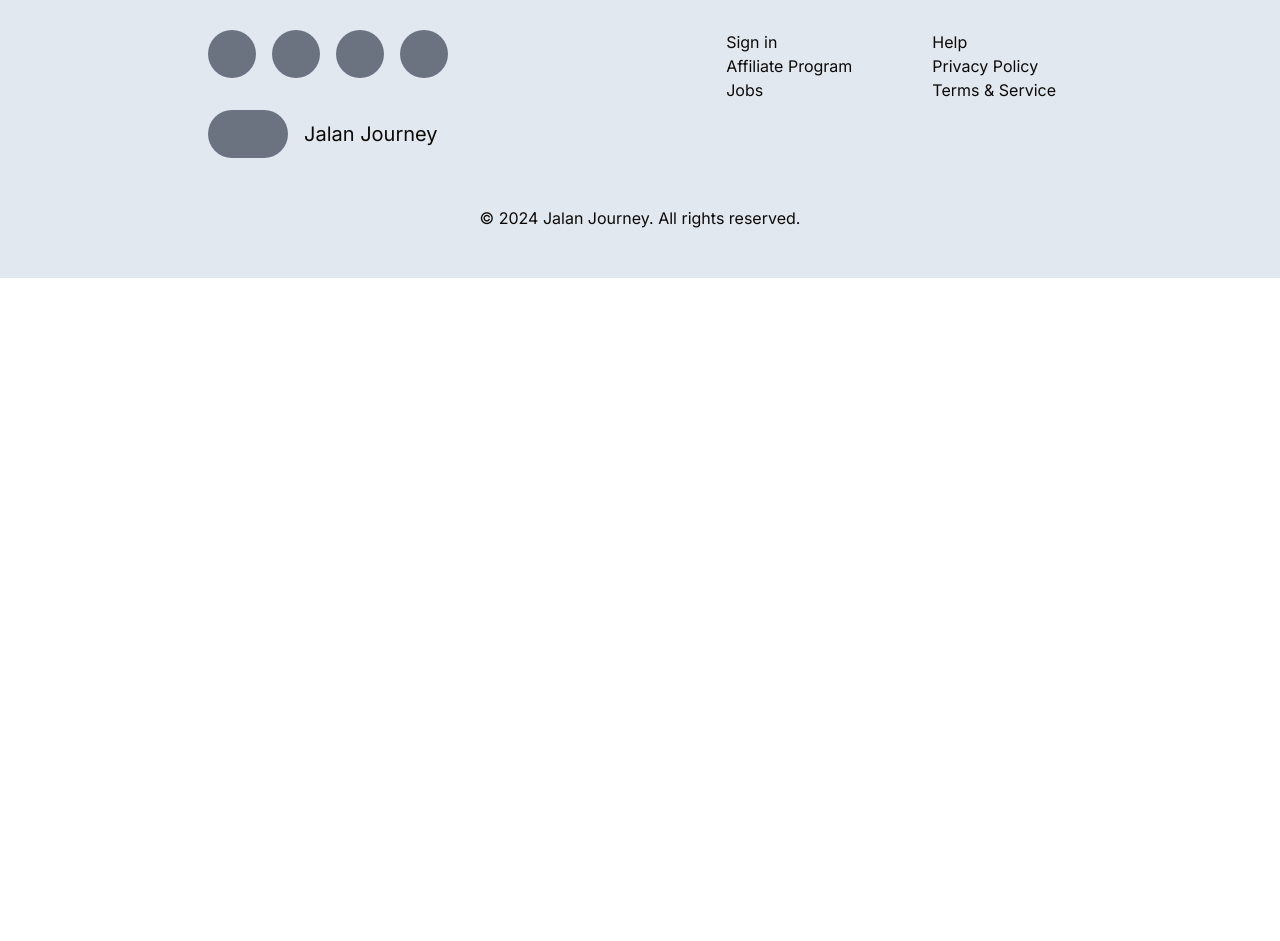
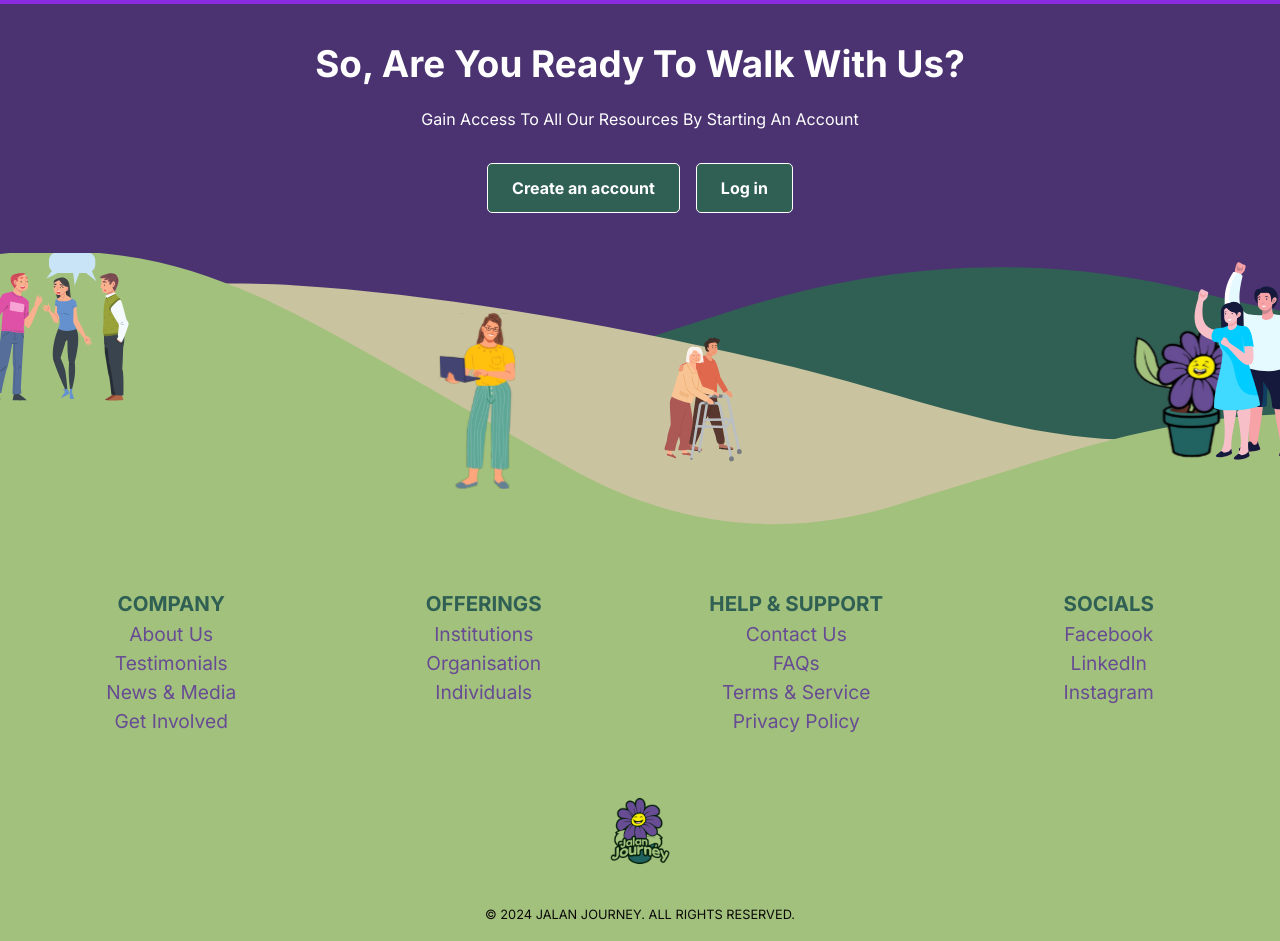
Before and after one commit to timothychangke/JJwebsiteV2, a Next.js app in the folder nextjs_app/: page /recycleme in a window 1280 px wide. Shown: the part 1300-2241 px from the top of the page. Before the commit the page ends 1578 px from the top, so only its background shows below. Built offline with nearby package versions, Linux system fonts and the light colour scheme; no server answers.

Commit message:
feat/footer + feat/catalogue ui updates

```diff
--- /dev/null
+++ b/nextjs_app/app/components/general/Footer.jsx
@@ -0,0 +1,55 @@
+// components/Footer.jsx
+
+import React from 'react';
+import Image from 'next/image';
+import styles from '../../styles/Footer.module.css';
+import logo from '/public/images/JJLogo.svg';
+
+const Footer = () => {
+  return (
+    <footer className={styles.footer}>
+      <div className={styles.container}>
+        <div className={styles.column}>
+          <h4>COMPANY</h4>
+          <ul>
+            <li>About Us</li>
+            <li>Testimonials</li>
+            <li>News & Media</li>
+            <li>Get Involved</li>
+          </ul>
+        </div>
+        <div className={styles.column}>
+          <h4>OFFERINGS</h4>
+          <ul>
+            <li>Institutions</li>
+            <li>Organisation</li>
+            <li>Individuals</li>
+          </ul>
+        </div>
+        <div className={styles.column}>
+          <h4>HELP & SUPPORT</h4>
+          <ul>
+            <li>Contact Us</li>
+            <li>FAQs</li>
+            <li>Terms & Service</li>
+            <li>Privacy Policy</li>
+          </ul>
+        </div>
+        <div className={styles.column}>
+          <h4>SOCIALS</h4>
+          <ul>
+            <li>Facebook</li>
+            <li>LinkedIn</li>
+            <li>Instagram</li>
+          </ul>
+        </div>
+      </div>
+      <div className={styles.footerBottom}>
+        <Image src={logo} alt="Company Logo" width={100} height={100} />
+        <p>© 2024 JALAN JOURNEY. ALL RIGHTS RESERVED.</p>
+      </div>
+    </footer>
+  );
+};
+
+export default Footer;
--- a/nextjs_app/app/gamecatalogue/page.jsx
+++ b/nextjs_app/app/gamecatalogue/page.jsx
@@ -9,7 +9,7 @@ import styles from '../styles/GamesCatalogue.module.css'
 export default function Home() {
   return (
     <div className={styles.container}>
-      <Navbar />
+
 
       <Head>
         <title>Institutions - Level Up Classroom Learning With Play</title>
@@ -32,9 +32,7 @@ export default function Home() {
 
         <div className={styles.games}>
           <GameGrid/>
-
         </div>
-        <CTA/>
       </main>
     </div>
   )
--- a/nextjs_app/app/layout.js
+++ b/nextjs_app/app/layout.js
@@ -2,7 +2,9 @@
 import { Inter } from 'next/font/google';
 import './globals.css';
 // import { AuthContextProvider } from './context/AuthContext';
-import Navbar from './components/Navbar';
+import Navbar from './components/general/Navbar';
+import CTA from './components/general/CTA';
+import Footer from './components/general/Footer';
 import { Toaster } from 'react-hot-toast';
 
 const inter = Inter({ subsets: ['latin'] });
@@ -11,39 +13,11 @@ export default function RootLayout({ children }) {
   return (
     <html lang="en">
       <body className={inter.className}>
-        {/* <Navbar /> */}
+        <Navbar/>
         <Toaster position="bottom-right" />
         {children}
-        <div className='w-full h-px bg-gray-400'></div>
-        <footer className='text-md text-center py-12 bg-slate-200'>
-          <div className='sm:flex w-full max-w-4xl mx-auto justify-between'>
-            <div className='w-96 sm:w-auto mx-auto sm:mx-0'>
-              <div className='flex justify-center sm:justify-normal'>
-                <div className='rounded-full ml-4 h-12 w-12 bg-gray-500'></div>
-                <div className='rounded-full ml-4 h-12 w-12 bg-gray-500'></div>
-                <div className='rounded-full ml-4 h-12 w-12 bg-gray-500'></div>
-                <div className='rounded-full ml-4 h-12 w-12 bg-gray-500'></div>
-              </div>
-              <div className='flex justify-center sm:justify-normal items-center mt-8 mx-auto'>
-                <div className='rounded-full ml-4 h-12 w-20 bg-gray-500'></div>
-                <p className='text-xl ml-4'>Jalan Journey</p>
-              </div>
-            </div>
-            <div className='w-full sm:w-auto mt-10 text-center sm:text-left sm:flex sm:mr-8 sm:mt-0'>
-              <div className='sm:mr-10 md:mr-20'>
-                <p><a href="#">Sign in</a></p>
-                <p><a href="#">Affiliate Program</a></p>
-                <p><a href="#">Jobs</a></p>
-              </div>
-              <div>
-                <p><a href="#">Help</a></p>
-                <p><a href="#">Privacy Policy</a></p>
-                <p><a href="#">Terms & Service</a></p>
-              </div>
-            </div>
-          </div>
-          <p className='text-center mt-12'>&copy; 2024 Jalan Journey. All rights reserved.</p>
-        </footer>
+        <CTA/>
+        <Footer/>
       </body>
     </html>
   );
--- /dev/null
+++ b/nextjs_app/app/styles/Footer.module.css
@@ -0,0 +1,147 @@
+.footer {
+  background-image: url('/images/Footer.svg');
+  background-size: cover;
+  background-position: center bottom;
+  display: flex;
+  flex-direction: column;
+  justify-content: flex-end;
+  text-align: center;
+  padding-top: 20rem;
+  position: relative;
+  min-height: 80vh;
+}
+
+.container {
+  display: grid;
+  grid-template-columns: repeat(4, 1fr);
+  justify-items: center;
+  padding: 1rem 20px;
+  gap: 10px;
+  width: 100%;
+}
+
+.column {
+  font-size: 1.5vw;
+}
+
+.column h4 {
+  font-size: 1.6vw;
+  font-weight: bold;
+  color: #306054;
+}
+
+.column li {
+  color: #674C93;
+  cursor: pointer;
+}
+
+.footerBottom {
+  background-color: rgba(162, 193, 124, 0);
+  padding: 1rem 0;
+  display: flex;
+  flex-direction: column;
+  align-items: center;
+}
+
+.footerBottom p {
+  font-size: 1vw;
+}
+
+.footerBottom img {
+  width: 20%;
+  margin-bottom: 10px;
+}
+
+@media (min-height: 700px) {
+  .footer {
+    min-height: 80vh;
+  }
+
+  .footerBottom img {
+    width: 10vw;
+  }
+}
+
+@media (max-height: 699px) {
+  .footer {
+    min-height: 60vh;
+  }
+}
+
+@media (max-width: 1200px) {
+  .column {
+    font-size: 1.6vw;
+  }
+  .column h4 {
+    font-size: 1.9vw;
+  }
+  .footerBottom p {
+    font-size: 1.3vw;
+  }
+  .footerBottom img {
+    width: 20%;
+    margin-bottom: 10px;
+  }
+}
+
+@media (max-width: 800px) {
+  .footer {
+    padding-top: 2rem;
+  }
+
+  .column {
+    font-size: 1vw;
+  }
+  .column h4 {
+    font-size: 1vw;
+  }
+  .footerBottom p {
+    font-size: 1vw;
+  }
+
+  .footerBottom img {
+    width: 30%;
+    margin-bottom: 10px;
+  }
+}
+
+@media (max-width: 500px) {
+
+  .column h4 {
+    font-size: 1vw;
+  }
+
+  .column li {
+    font-size: 1vw;
+  }
+
+  .footerBottom p {
+    font-size: 0.7vw;
+  }
+
+  .footerBottom img {
+    width: 50%;
+    margin-bottom: 10px;
+  }
+}
+
+@media (orientation: portrait) and (max-width: 800px) {
+  .container {
+    grid-template-columns: repeat(auto-fit, minmax(150px, 1fr));
+    gap: 20px;
+    overflow-x: auto;
+  }
+
+  .column {
+    width: auto;
+    font-size: 1.5vw;
+  }
+
+  .column h4 {
+    font-size: 1.7vw;
+  }
+
+  .footerBottom p {
+    font-size: 1.5vw;
+  }
+}
--- a/nextjs_app/app/styles/Navbar.module.css
+++ b/nextjs_app/app/styles/Navbar.module.css
@@ -15,16 +15,18 @@
   background-size: cover, cover;
   background-position: center, center;
   margin-bottom: -2.9rem;
+  padding: 0 1rem;
+  flex-wrap: wrap; /* Ensure items wrap within the flex container */
 }
 
 .logo img {
   width: 90px;
   margin: -5px -5px;
-
 }
 
 .menuContainer {
   position: relative;
+  order: 1; /* Ensure the menuContainer is first in order */
 }
 
 .menu {
@@ -58,6 +60,7 @@
   display: flex;
   justify-content: center;
   flex: 1;
+  order: 2; /* Ensure the links are in the middle */
 }
 
 .links a {
@@ -68,6 +71,7 @@
 
 .auth {
   display: flex;
+  order: 3; /* Ensure the auth buttons are last */
 }
 
 .auth button {
@@ -95,15 +99,69 @@
 .vineContainer {
   position: absolute;
   bottom: -15px;
-  margin-top: 2rem;
+  margin-top: 21rem;
   width: 100%;
   display: flex;
   justify-content: center;
   z-index: 999;
-
 }
 
 .vine {
   width: 100%;
   height: auto;
 }
+
+/* Media Queries for Responsiveness */
+
+@media (max-width: 1200px) {
+  .links a {
+    margin: 0.8rem;
+    font-size: 0.9rem;
+  }
+
+  .auth button {
+    padding: 0.2rem 0.8rem;
+    margin-left: 0.3rem;
+    margin-right: 0.3rem;
+    font-size: 0.9rem;
+  }
+}
+
+@media (max-width: 800px) {
+  .navbar {
+    padding: 0.5rem 1rem;
+  }
+
+  .links a {
+    margin: 0.5rem;
+    font-size: 0.8rem;
+  }
+
+  .auth button {
+    padding: 0.2rem 0.6rem;
+    margin: 0.3rem;
+    font-size: 0.8rem;
+  }
+}
+
+@media (max-width: 500px) {
+  .navbar {
+    padding: 0.5rem;
+  }
+
+  .logo img {
+    width: 70px;
+    margin: -3px -3px;
+  }
+
+  .links a {
+    margin: 0.3rem;
+    font-size: 0.7rem;
+  }
+
+  .auth button {
+    padding: 0.2rem 0.5rem;
+    font-size: 0.7rem;
+  }
+
+}
```
Also changed, not shown: nextjs_app/public/images/Footer.svg (added).
